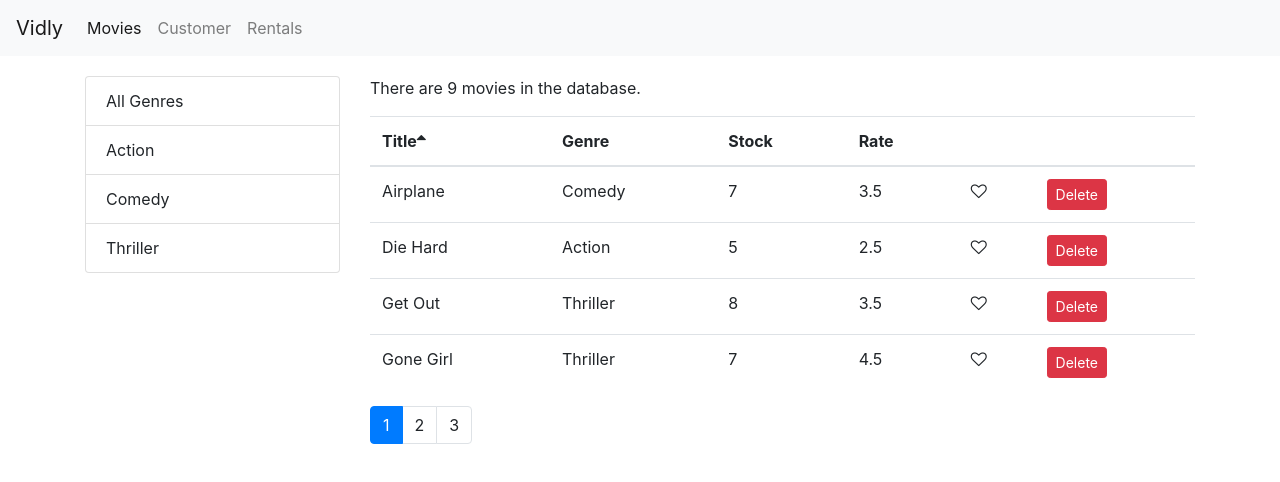
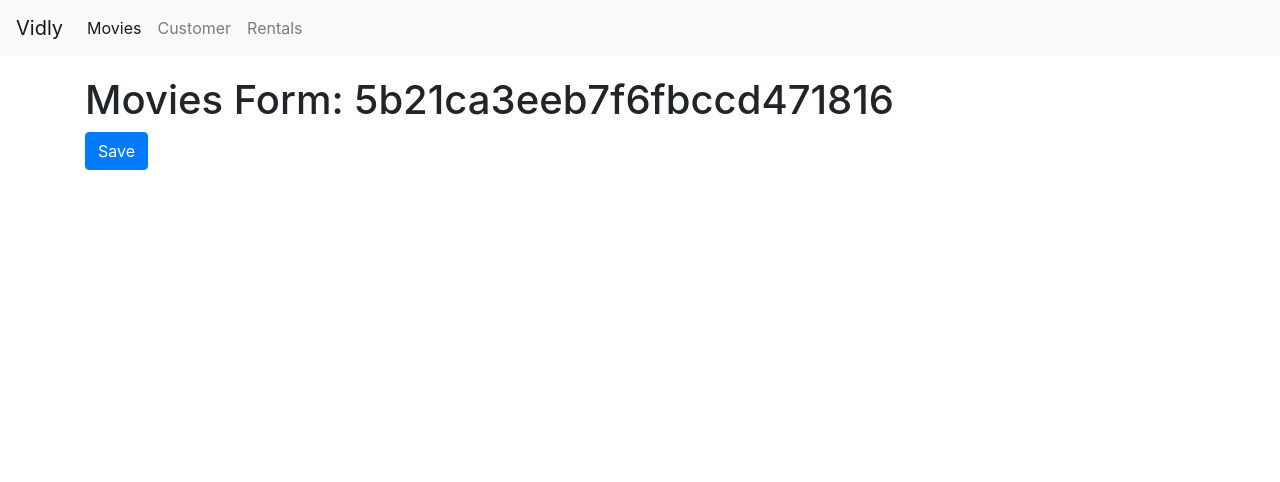
Before and after one commit to laxmanbalaraman/ReactDemo, a React (Create React App) app in the folder vidly/: page /movies/5b21ca3eeb7f6fbccd471816 in a window 1280 px wide. Shown: the top 482 px of the page. Built offline with nearby package versions, Linux system fonts and the light colour scheme.

Commit message:
Add movies form.

```diff
--- a/vidly/src/App.js
+++ b/vidly/src/App.js
@@ -4,6 +4,7 @@
 import Customers from "./components/customers";
 import notFound from "./components/notFound";
 import Rentals from "./components/rentals";
+import MoviesForm from "./components/moviesForm";
 import "./App.css";
 import React from "react";
 
@@ -13,10 +14,11 @@
       <NavBar />
       <main className="container">
         <Switch>
+          <Route path="/movies/:id" component={MoviesForm} />
+          <Route path="/movies" component={Movies} />
           <Route path="/customers" component={Customers} />
           <Route path="/not-found" component={notFound} />
           <Route path="/rentals" component={Rentals} />
-          <Route path="/movies" component={Movies} />
           <Redirect from="/" exact to="/movies" />
           <Redirect to="/not-found" />
         </Switch>
--- /dev/null
+++ b/vidly/src/components/moviesForm.jsx
@@ -0,0 +1,16 @@
+import React from "react";
+const MoviesForm = ({ match, history }) => {
+  return (
+    <div>
+      <h1>Movies Form: {match.params.id}</h1>
+      <button
+        onClick={() => history.push("/movies")}
+        className="btn btn-primary"
+      >
+        Save
+      </button>
+    </div>
+  );
+};
+
+export default MoviesForm;
--- a/vidly/src/components/moviesTable.jsx
+++ b/vidly/src/components/moviesTable.jsx
@@ -1,10 +1,17 @@
 import React, { Component } from "react";
+import { Link } from "react-router-dom";
 import Like from "./like";
 import Table from "./table";
 
 class MoviesTable extends Component {
   columns = [
-    { path: "title", label: "Title" },
+    {
+      path: "title",
+      label: "Title",
+      content: (movies) => (
+        <Link to={`/movies/${movies._id}`}>{movies.title}</Link>
+      ),
+    },
     { path: "genre.name", label: "Genre" },
     { path: "numberInStock", label: "Stock" },
     { path: "dailyRentalRate", label: "Rate" },
```
